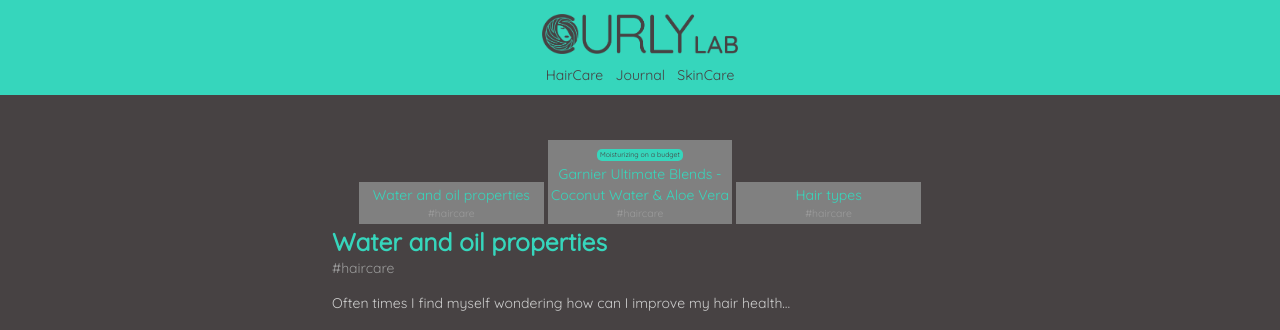
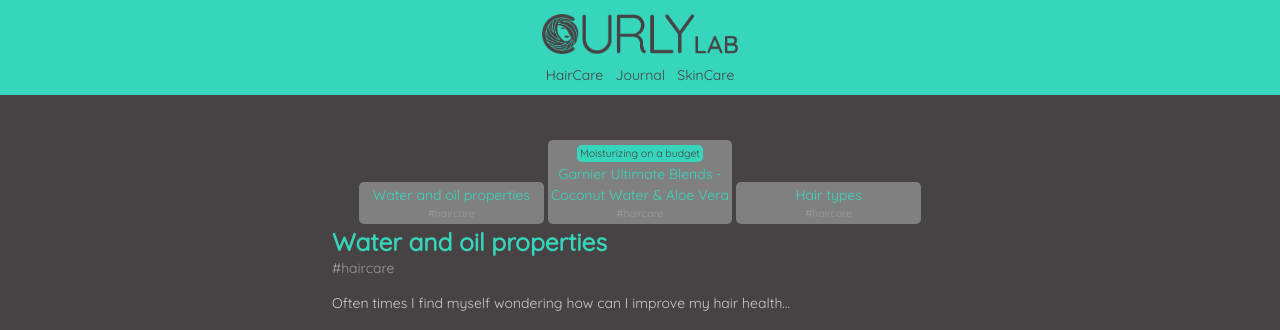
Before and after one commit to curlylab/curlylab.github.io, a Jekyll site: the page built from index.html, in a window 1280 px wide. Shown: the top 330 px of the page. Built offline with Jekyll 4.4.1, drawn with Linux system fonts in a browser that asks for light colours; the list of posts is cut into pages by our own code.

Commit message:
Update style.css

```diff
--- a/public/css/style.css
+++ b/public/css/style.css
@@ -451,6 +451,7 @@ a.pagination-item:hover {
   width: 30%;
   padding: 3px;
   margin: 3px auto;
+  border-radius: 5px;
 }
 
 #square {
@@ -487,5 +488,5 @@ a.pagination-item:hover {
   background-color: #36D6BC;
   color: #474243;
   border-radius: 5px;
-  font-size: 0.5rem;
+  font-size: 0.75rem;
 }
```
